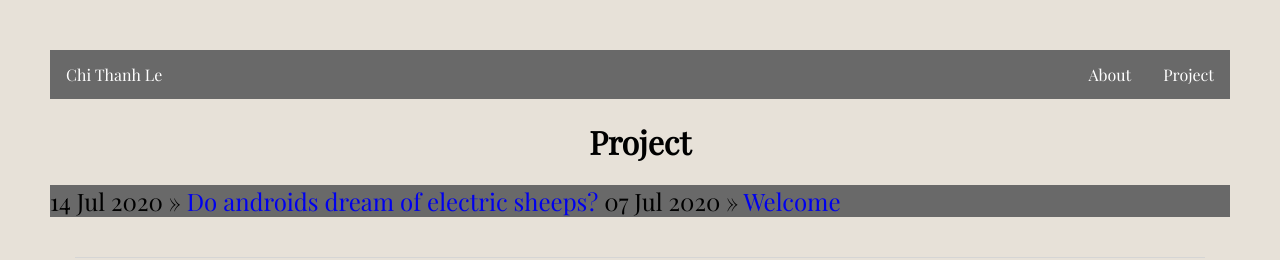
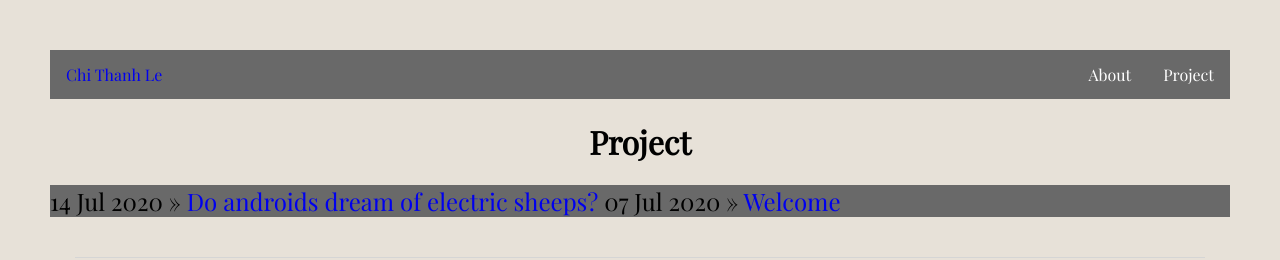
Before and after one commit to tle2001/tle2001.github.io, a Jekyll site: the page built from blog/index.html, in a window 1280 px wide. Shown: the top 260 px of the page. Built offline with Jekyll 4.4.1, drawn with Linux system fonts in a browser that asks for light colours.

Commit message:
Update default.html

```diff
--- a/_layouts/default.html
+++ b/_layouts/default.html
@@ -10,7 +10,7 @@
     <body>
         <nav>
             <ul>
-                <header><div class="headIn">Chi Thanh Le</div></header>
+                <header><div class="headIn"><a href="https://tle2001.github.io/">Chi Thanh Le</a></div></header>
                 <li><a href="https://tle2001.github.io/blog/">Project</a></li>
                 <li><a href="https://tle2001.github.io/">About</a></li>
             </ul>
```
